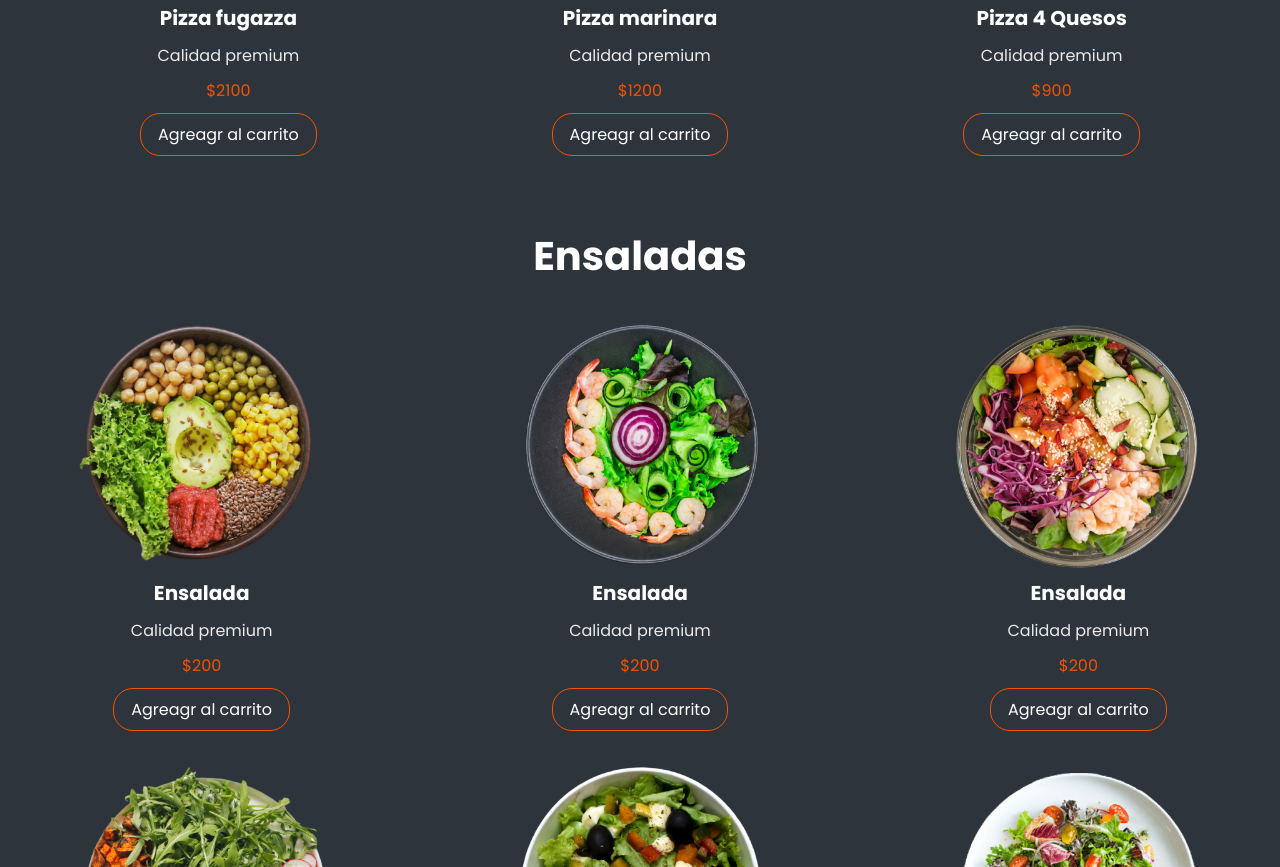
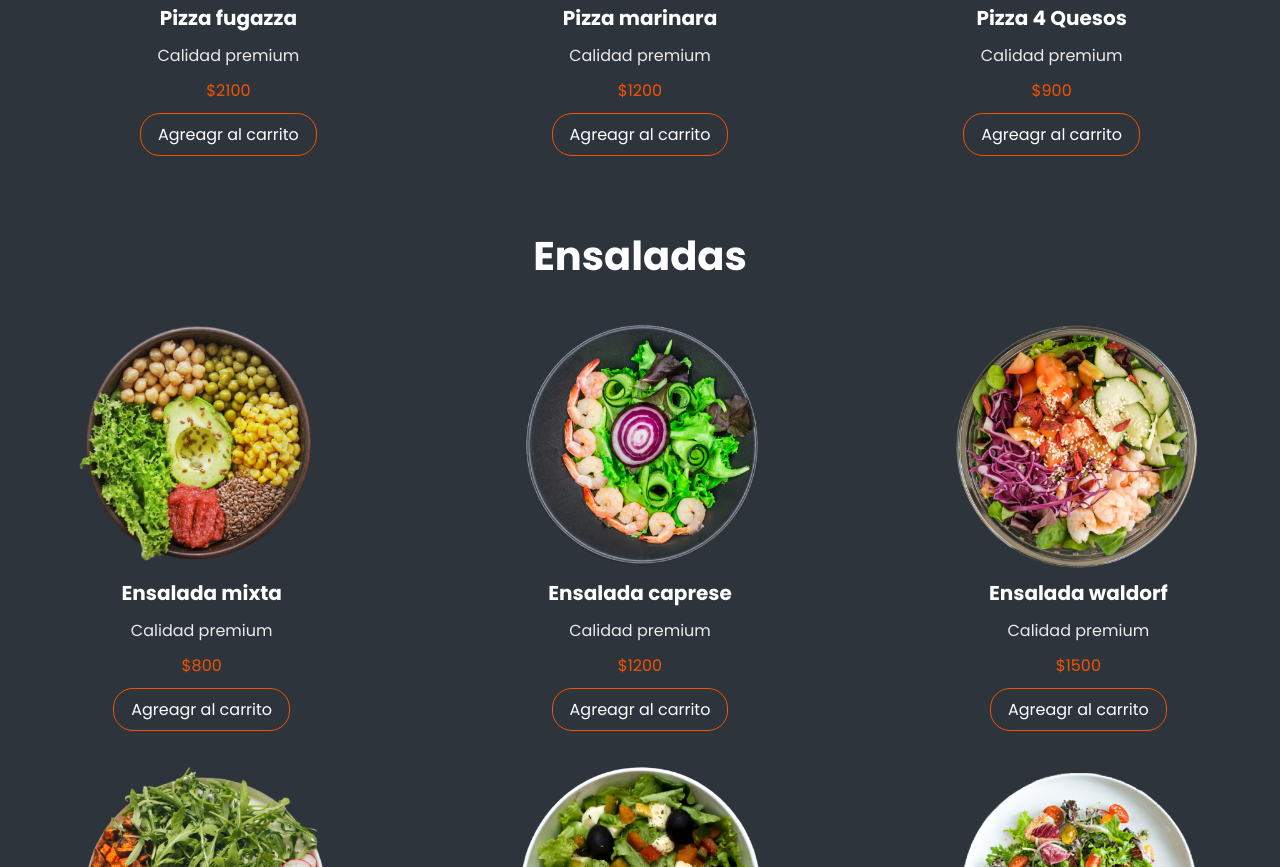
Before and after one commit to victorcapcha/entrega3JS-victorcapcha, a plain HTML site: page index.html in a window 1280 px wide. Shown: the part 1933-2800 px from the top of the page. Drawn offline with nearby package versions, Linux system fonts and the light colour scheme; a web font is replaced by a local one.

Commit message:
agregando estilos

```diff
--- a/index.html
+++ b/index.html
@@ -206,9 +206,9 @@
       <div class="product">
         <img src="img/e1.png" alt="">
         <div class="product-txt">
-          <h3>Ensalada</h3>
+          <h3>Ensalada mixta</h3>
           <p>Calidad premium</p>
-          <p class="precio">$200</p>
+          <p class="precio">$800</p>
           <a href="#" class="agregar-carrito btn-2" data-id="10">Agreagr al carrito</a>
         </div>
       </div>
@@ -217,9 +217,9 @@
       <div class="product">
         <img src="img/e2.png" alt="">
         <div class="product-txt">
-          <h3>Ensalada</h3>
+          <h3>Ensalada caprese</h3>
           <p>Calidad premium</p>
-          <p class="precio">$200</p>
+          <p class="precio">$1200</p>
           <a href="#" class="agregar-carrito btn-2" data-id="11">Agreagr al carrito</a>
         </div>
       </div>
@@ -228,9 +228,9 @@
       <div class="product">
         <img src="img/e3.png" alt="">
         <div class="product-txt">
-          <h3>Ensalada</h3>
+          <h3>Ensalada waldorf</h3>
           <p>Calidad premium</p>
-          <p class="precio">$200</p>
+          <p class="precio">$1500</p>
           <a href="#" class="agregar-carrito btn-2" data-id="12">Agreagr al carrito</a>
         </div>
       </div>
@@ -239,9 +239,9 @@
       <div class="product">
         <img src="img/e4.png" alt="">
         <div class="product-txt">
-          <h3>Ensalada</h3>
+          <h3>Ensalada griega</h3>
           <p>Calidad premium</p>
-          <p class="precio">$200</p>
+          <p class="precio">$900</p>
           <a href="#" class="agregar-carrito btn-2" data-id="13">Agreagr al carrito</a>
         </div>
       </div>
@@ -250,9 +250,9 @@
       <div class="product">
         <img src="img/e5.png" alt="">
         <div class="product-txt">
-          <h3>Ensalada</h3>
+          <h3>Ensalada césar</h3>
           <p>Calidad premium</p>
-          <p class="precio">$200</p>
+          <p class="precio">$1300</p>
           <a href="#" class="agregar-carrito btn-2" data-id="14">Agreagr al carrito</a>
         </div>
       </div>
@@ -260,9 +260,9 @@
       <div class="product">
         <img src="img/e6.png" alt="">
         <div class="product-txt">
-          <h3>Ensalada</h3>
+          <h3>Ensalada mediterránea</h3>
           <p>Calidad premium</p>
-          <p class="precio">$200</p>
+          <p class="precio">$1000</p>
           <a href="#" class="agregar-carrito btn-2" data-id="15">Agreagr al carrito</a>
         </div>
       </div>
--- a/style.css
+++ b/style.css
@@ -152,7 +152,7 @@ th, td {
     display: flex;
     align-items: center;
     justify-content: space-between;
-    background-color: #ffffff;
+    background-color: #331c25;
     padding: 10px;
 }
 
@@ -212,7 +212,7 @@ h2 {
 
 /* footer */
 footer div {
-    background-color: #58233d;
+    background-color: #331c25;
   }
 
   footer div p {
```
